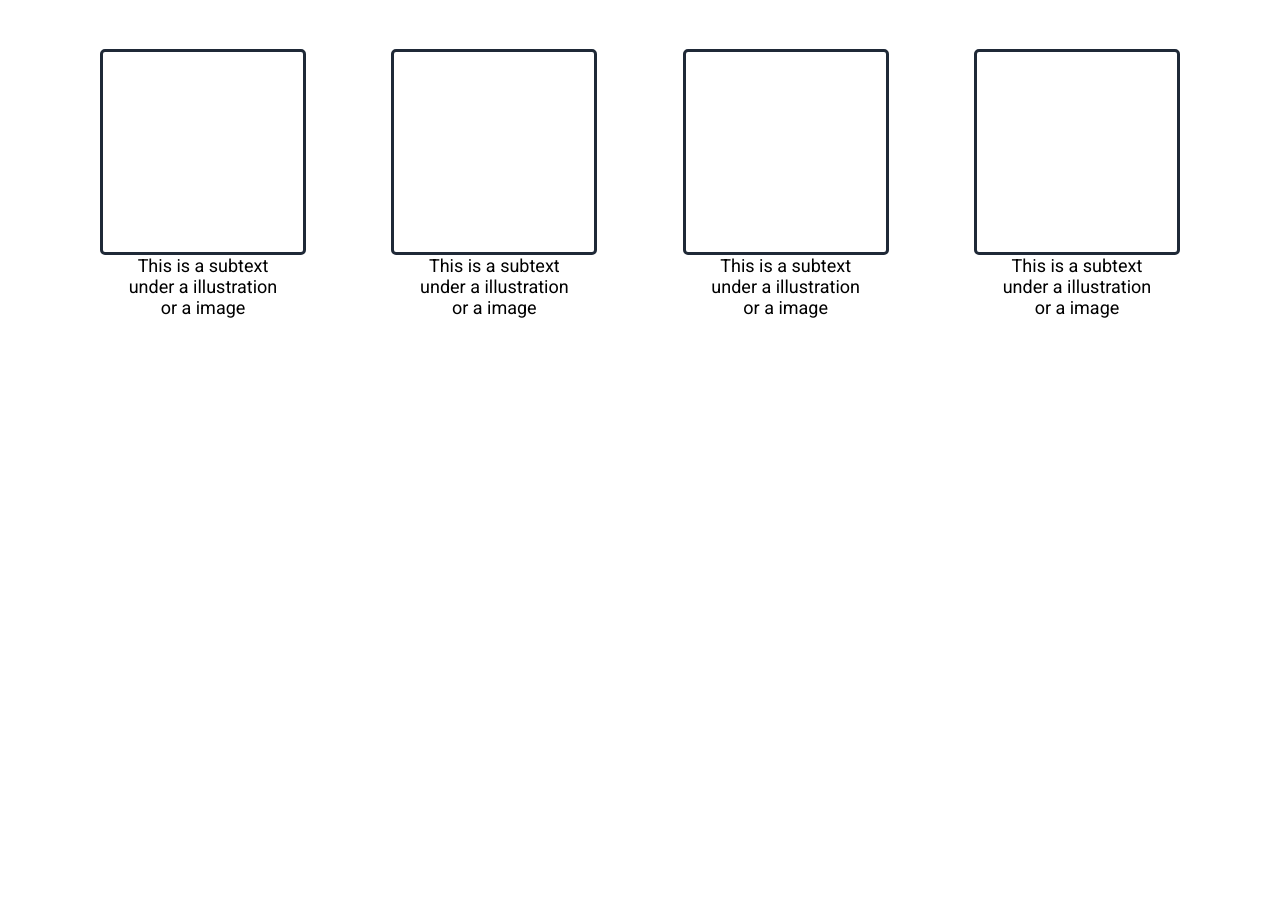
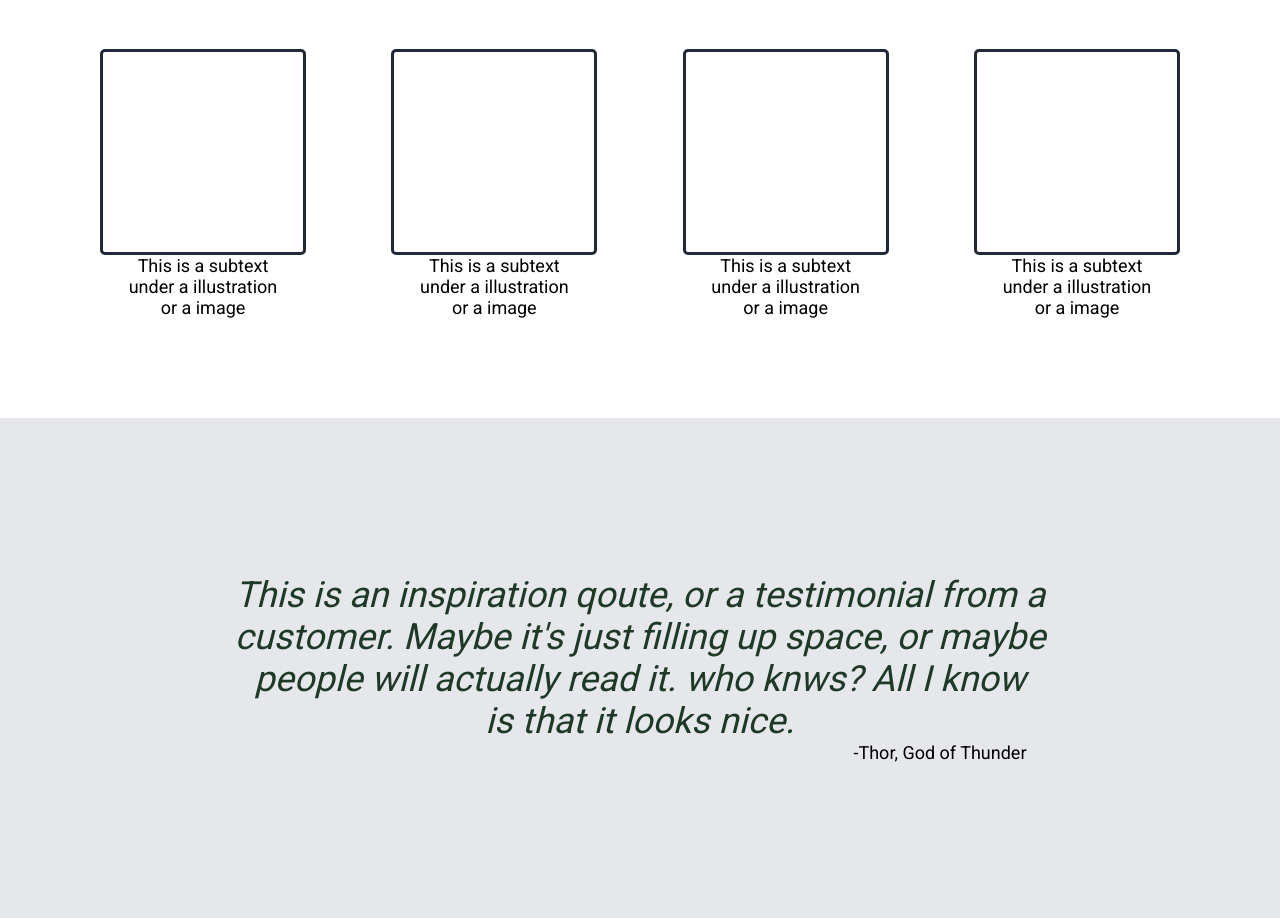
Before and after one commit to EddieBahago/git_test, a plain HTML site: page index.html in a window 1280 px wide. Shown: the part 719-1637 px from the top of the page. Before the commit the page ends 1137 px from the top, so only its background shows below. Drawn offline with Linux system fonts and the light colour scheme.

Commit message:
third section start to finish

```diff
--- a/index.html
+++ b/index.html
@@ -52,6 +52,16 @@
             <div class="box-blue"></div>
         <p class="p-second">This is a subtext<br/> under a illustration<br/> or a image</p>
         </div>
+            </div>
+            <div class="third-section">
+                <h3>This is an inspiration qoute, or a testimonial from a <br/>
+                customer. Maybe it's just filling up space, or maybe <br/>
+            people will actually read it. who knws? All I know <br/>
+        is that it looks nice.
+    </h3>
+    <div id="p-div">
+    <p class="p-third">-Thor, God of Thunder</strong></p>
+            </div>
     </body>
     </html>
 </body>
--- a/styles.css
+++ b/styles.css
@@ -124,5 +124,34 @@ h2{
     text-align: center;
     font-size: 18px;
 
+}
+
+.third-section{
+    background-color: #E5E7EB;
+    height: 500px;
+    display: flex;
+    flex-direction: column;
+    justify-content: center;
+    align-items: center;
+
 
 }
+
+h3{
+    font-size: 36px;
+    font-style: italic;
+    font-weight: lighter;
+    color: #1F3927;
+    text-align: center;
+}
+
+.p-third{
+    font-size: 18px;
+    text-align: end;
+}
+
+#p-div{
+    display: flex;
+    justify-content: flex-end;
+    margin-right: -600px;
+}
```
